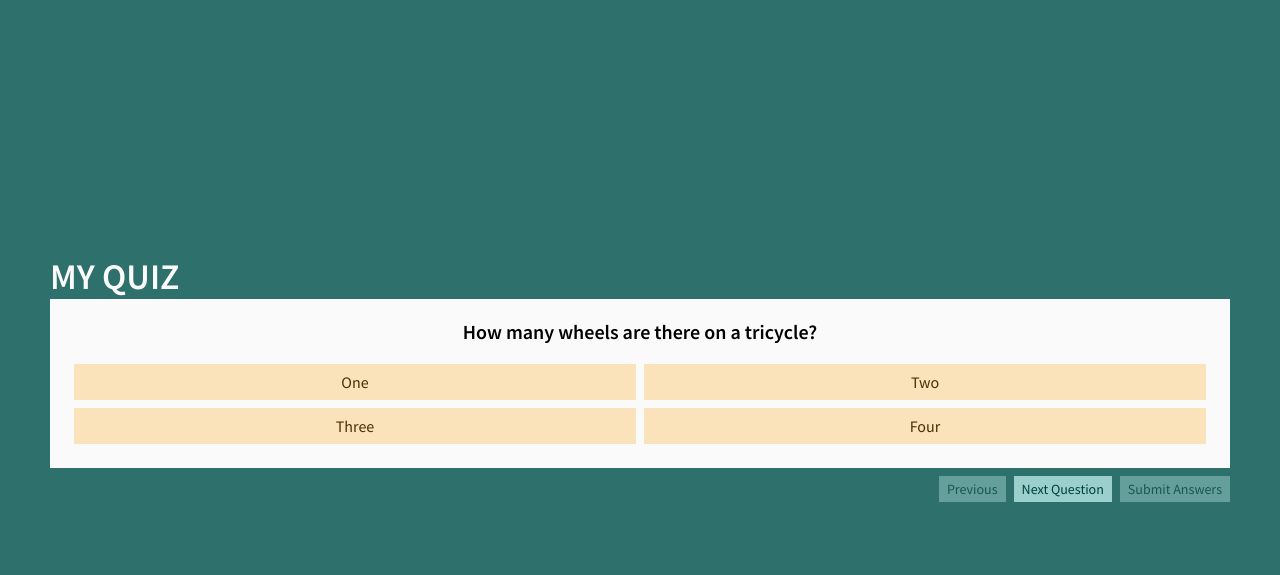
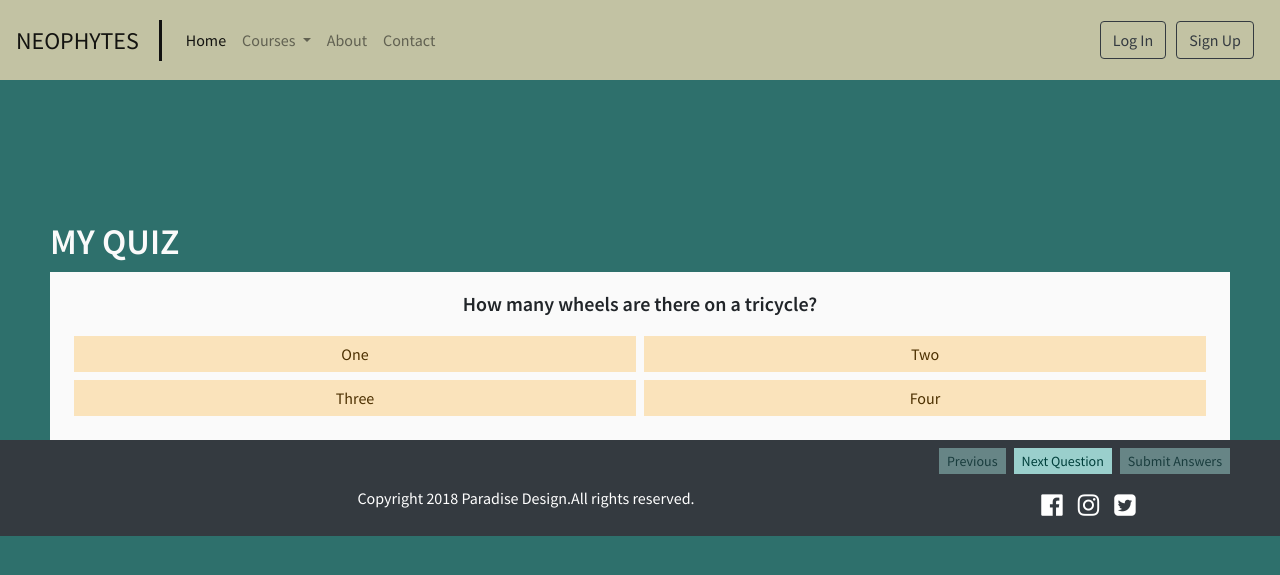
Before and after one commit to vnsharma61/Hackathon, a PHP site: page /questions.html in a window 1280 px wide. Shown: the top 575 px of the page. Run offline with PHP 8.4, Linux system fonts and the light colour scheme; some libraries are stand-ins or nearby versions.

Commit message:
questions_header&Footer

```diff
--- a/css/questions.css
+++ b/css/questions.css
@@ -127,3 +127,141 @@ body {
   font-weight: 600;
   font-size: 20px;
 }
+
+/*&&&&&&&&&&&&&&&&&&&&&&&&&&-------Header&Footer&&&&&&&&&&&&&&&&&&&&&&&&&&&&&&&&&&&&8*/
+section.heroSec {
+    background: linear-gradient(to right,#00F260,#0575E6);
+    padding: 160px;
+}
+.heroSec h1{
+  font-size: 80px;
+  color: #fff;
+}
+.heroSec p{
+  color: #fff;
+  font-size: 18px;
+}
+.heroSec a
+{
+  color: #fff;
+  background: #19d376;
+  border-color: #19d376;
+}
+.servicesSec{
+  padding: 80px 0;
+}
+.servicesSec a,
+.servicesSec a:hover{
+  background-color: #343a40;
+  border-color: #343a40;
+}
+.FeatureOne{
+  padding: 60px 0;
+  background: #f9f9f9;
+}
+.FeatureOne h2{
+  margin-top: 100px;
+}
+.FeatureTwo{
+  padding: 60px 0;
+  background: #f9f9f9;
+}
+.FeatureTwo h2{
+  margin-top: 100px;
+}
+footer p{
+  margin: 0;
+}
+.social{
+  margin: 0;
+  padding: 0;
+}
+.social li{
+  display: inline-block;
+  padding: 5px 0;
+  list-style: none;
+}
+.social i{
+  font-size: 25px;
+}
+.pageTitle {
+  padding: 50px;
+  background: linear-gradient(to right,#00F260,#0575E6)
+}
+.pageTitle{
+  font-size: 45px;
+}
+.abtwel{
+  padding: 80px 0;
+  background: #f9f9f9;
+}
+.abtwel h2{
+  margin-top: 50px;
+  font-size: 40px;
+}
+.abtwel .sep{
+  height: 3px;
+  margin: 15px 0 20px;
+  width: 42%;
+  background: #19d376;
+}
+.ourteam{
+  padding: 80px 0;
+}
+.ourteam h2{
+  font-size: 40px;
+}
+.ourteam .desc{
+  padding: 0 130px;
+}
+.ourteam .team{
+  box-shadow: 2px 2px 12px rgba(0,0,0,0.2);
+}
+.ourteam .team h3{
+  font-size: 20px;
+}
+.ourteam .team h3 small{
+  font-style: italic;
+  font-size: 70%;
+}
+.contact {
+  padding: 50px;
+  background: linear-gradient(to right,#00F260,#0575E6)
+}
+.contact{
+  font-size: 45px;
+}
+.gettoknow{
+  padding: 50px 0;
+  background: #f9f9f9;
+}
+.gettoknow h2{
+  margin-top: 30px;
+  font-size: 40px;
+}
+.gettoknow .sep{
+  height: 3px;
+  margin: 15px 0 20px;
+  width: 70%;
+  background: #19d376;
+}
+input#subject {
+    margin-top: 10px;
+}
+textarea#exampleFormControlTextarea1 {
+    margin-top: 10px;
+}
+.gettoknow p{
+  background: linear-gradient(to right,#00F260,#0575E6);
+  font-size: 20px;
+  padding: 20px 20px;
+  margin: 40px 0;
+}
+.btn.btn-primary.btn-md {
+    margin-top: 10px;
+}
+
+.right .i{
+  padding-right: 15px;
+}
+/*&&&&&&&&&&&&&&&&&&&&&&&&&&&&&&&&&&&&&&&&&Header&Footer&&&&&&&&&&&&&&&&&&&&&&&&&&&&&&&*/
--- a/questions.html
+++ b/questions.html
@@ -1,19 +1,104 @@
 <!DOCTYPE html>
-<html lang="en" >
+<html>
+<head>
 
-<head>
-  <meta charset="UTF-8">
-  <title>Multiple Choice Quiz</title>
+  <!-- Required meta tags -->
+  <meta charset="utf-8">
+    <meta name="viewport" content="width=device-width, initial-scale=1, shrink-to-fit=no">
 
+  <!-- Bootstrap CSS -->
+    <link rel="stylesheet" href="https://stackpath.bootstrapcdn.com/bootstrap/4.1.3/css/bootstrap.min.css" integrity="sha384-MCw98/SFnGE8fJT3GXwEOngsV7Zt27NXFoaoApmYm81iuXoPkFOJwJ8ERdknLPMO" crossorigin="anonymous">
 
+    <!--icon for footer-->
+    <link rel="stylesheet" href="https://cdnjs.cloudflare.com/ajax/libs/font-awesome/4.7.0/css/font-awesome.css" />
 
-      <link rel="stylesheet" href="css/questions.css">
+    <!--style for this webbapp//css file-->
+    <link rel="stylesheet" type="text/css" href="css/style.css">
+    <link rel="stylesheet" type="text/css" href="css/questions.css">
+
+    <link href="https://fonts.googleapis.com/css?family=Josefin+Sans|Roboto|Roboto+Condensed" rel="stylesheet">
+
+  <title>Neophytes | Online Assessment</title>
 
 
 </head>
-
 <body>
 
+  <!--&&&&&&&&&&&&&&&&&&&&&&&&&&&&&&&--Header Begins--&&&&&&&&&&&&&&&&&&&&&&&&&&&&&&&&&&&&-->
+
+<nav class="navbar navbar-expand-lg navbar-light bg-light navbar-fixed-top topnav">
+  <a class="navbar-brand" href="">NEOPHYTES</a>
+  <button class="navbar-toggler" type="button" data-toggle="collapse" data-target="#navbarSupportedContent" aria-controls="navbarSupportedContent" aria-expanded="false" aria-label="Toggle navigation">
+    <span class="navbar-toggler-icon"></span>
+  </button>
+
+  <div class="collapse navbar-collapse" id="navbarSupportedContent">
+    <ul class="navbar-nav mr-auto">
+      <li class="nav-item active">
+        <a class="nav-link" href="main_index.html">Home <span class="sr-only">(current)</span></a>
+      </li>
+      <li class="nav-item dropdown">
+        <a class="nav-link dropdown-toggle" href="#" id="navbarDropdown" role="button" data-toggle="dropdown" aria-haspopup="true" aria-expanded="false">
+          Courses
+        </a>
+        <div class="dropdown-menu" aria-labelledby="navbarDropdown">
+          <a class="dropdown-item" href="#">General Knowledge</a>
+          <a class="dropdown-item" href="#">Aptitude Test</a>
+          <a class="dropdown-item" href="#">IQ Test</a>
+        </div>
+      </li>
+      <li class="nav-item">
+        <a class="nav-link" href="#">About</a>
+      </li>
+      <li class="nav-item">
+        <a class="nav-link" href="feedbackform.php">Contact</a>
+      </li>
+    </ul>
+    <ul class="navbar-nav ml-auto">
+
+
+      <button type="button" class="btn btn-outline-dark" data-toggle="modal" data-target="#popUpWindow">Log In</button>
+
+    <div class="modal fade" id="popUpWindow">
+        <div class="modal-dialog">
+            <div class="modal-content">
+
+                <!-- header -->
+                <div class="modal-header">
+                    <h3 class="modal-title mr-auto">Log In</h3>
+                    <button type="button" class="close ml-auto" data-dismiss="modal">&times;</button>
+                </div>
+
+                <!-- body (form) -->
+                <div class="modal-body">
+                    <form role="form">
+                        <div class="form-group">
+                            <input type="email" class="form-control" placeholder="Email">
+                        </div>
+                        <div class="form-group">
+                            <input type="password" class="form-control" placeholder="Password">
+                        </div>
+                    </form>
+                </div>
+
+                <!-- button -->
+                <div class="modal-footer">
+                    <button class="btn btn-primary btn-block">Submit</button>
+                </div>
+              </div>
+        </div>
+    </div>
+
+</div>
+
+
+      <a href="#"><button type="button" class="btn btn-outline-dark">Sign Up</button></a>
+    </ul>
+  </div>
+</nav>
+
+  <!--&&&&&&&&&&&&&&&&&&&&&&&&&&&&&&&--Header Ends--&&&&&&&&&&&&&&&&&&&&&&&&&&&&&&&&&&&&-->
+<section class="container-f">
   <div id="quiz">
   <h1 id="quiz-name"></h1>
   <button id="submit-button">Submit Answers</button>
@@ -30,10 +115,40 @@
 
 
     <script  src="js/questions.js"></script>
+</section>
 
+  <!--Footer Section starts-->
+  <footer class="bg-dark py-5">
+    <div class="container">
+      <div class="row">
+        <div class="left">
+          <p class="text-white">Copyright 2018 Paradise Design.All rights reserved.</p>
+        </div>
+        <div class="right">
+          <ul class="social text-white text-right">
+            <li>
+              <i class="fa fa-facebook-official" aria-hidden="true"></i>
 
+            </li>
+            <li>
+              <i class="fa fa-instagram" aria-hidden="true"></i>
+            </li>
+            <li>
+              <i class="fa fa-twitter-square" aria-hidden="true"></i>
+            </li>
+            </ul>
+        </div>
 
+      </div>
+
+  </footer>
+  <!--Footer Section Ends-->
+
+<!-- Optional JavaScript -->
+    <!-- jQuery first, then Popper.js, then Bootstrap JS -->
+    <script src="https://code.jquery.com/jquery-3.3.1.slim.min.js" integrity="sha384-q8i/X+965DzO0rT7abK41JStQIAqVgRVzpbzo5smXKp4YfRvH+8abtTE1Pi6jizo" crossorigin="anonymous"></script>
+    <script src="https://cdnjs.cloudflare.com/ajax/libs/popper.js/1.14.3/umd/popper.min.js" integrity="sha384-ZMP7rVo3mIykV+2+9J3UJ46jBk0WLaUAdn689aCwoqbBJiSnjAK/l8WvCWPIPm49" crossorigin="anonymous"></script>
+    <script src="https://stackpath.bootstrapcdn.com/bootstrap/4.1.3/js/bootstrap.min.js" integrity="sha384-ChfqqxuZUCnJSK3+MXmPNIyE6ZbWh2IMqE241rYiqJxyMiZ6OW/JmZQ5stwEULTy" crossorigin="anonymous"></script>
 
 </body>
-
 </html>
```
